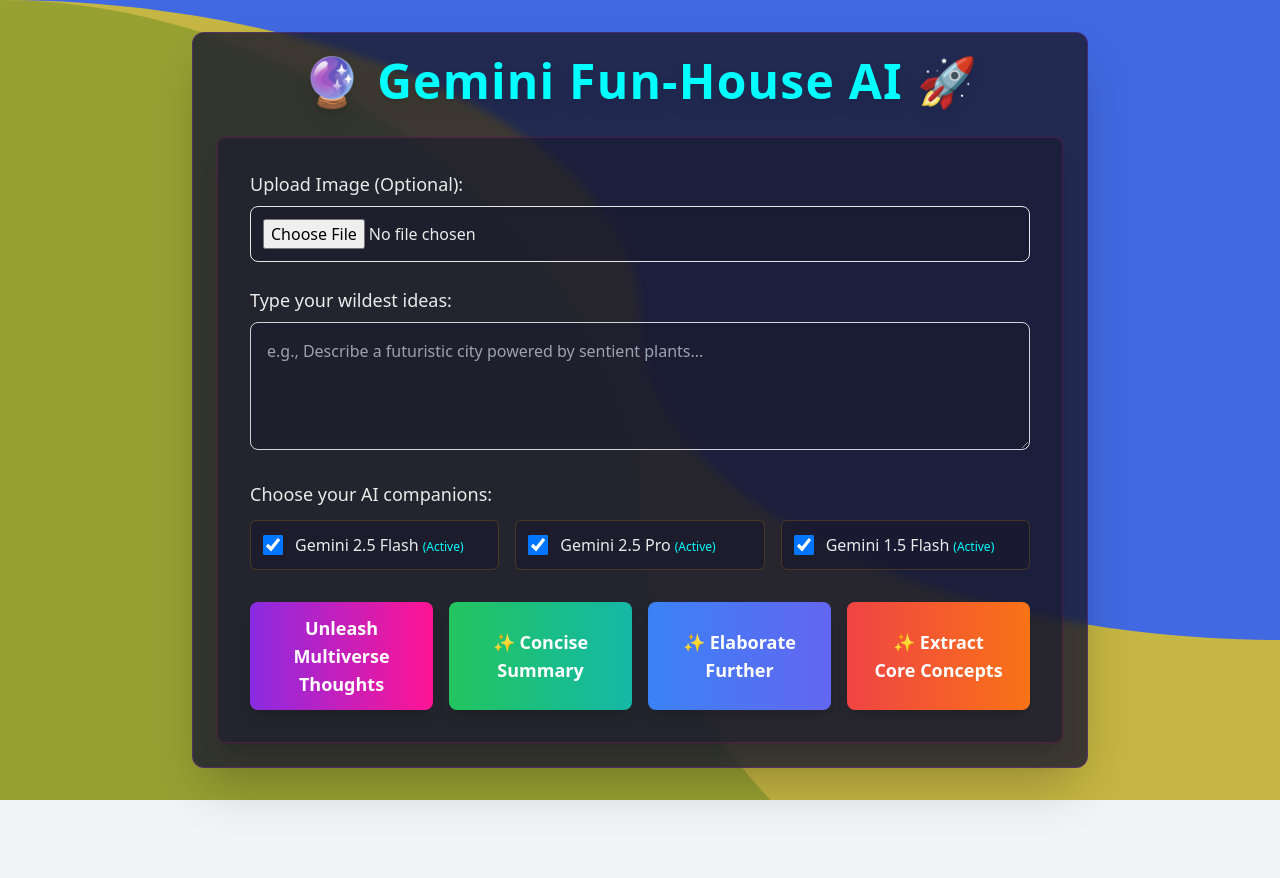
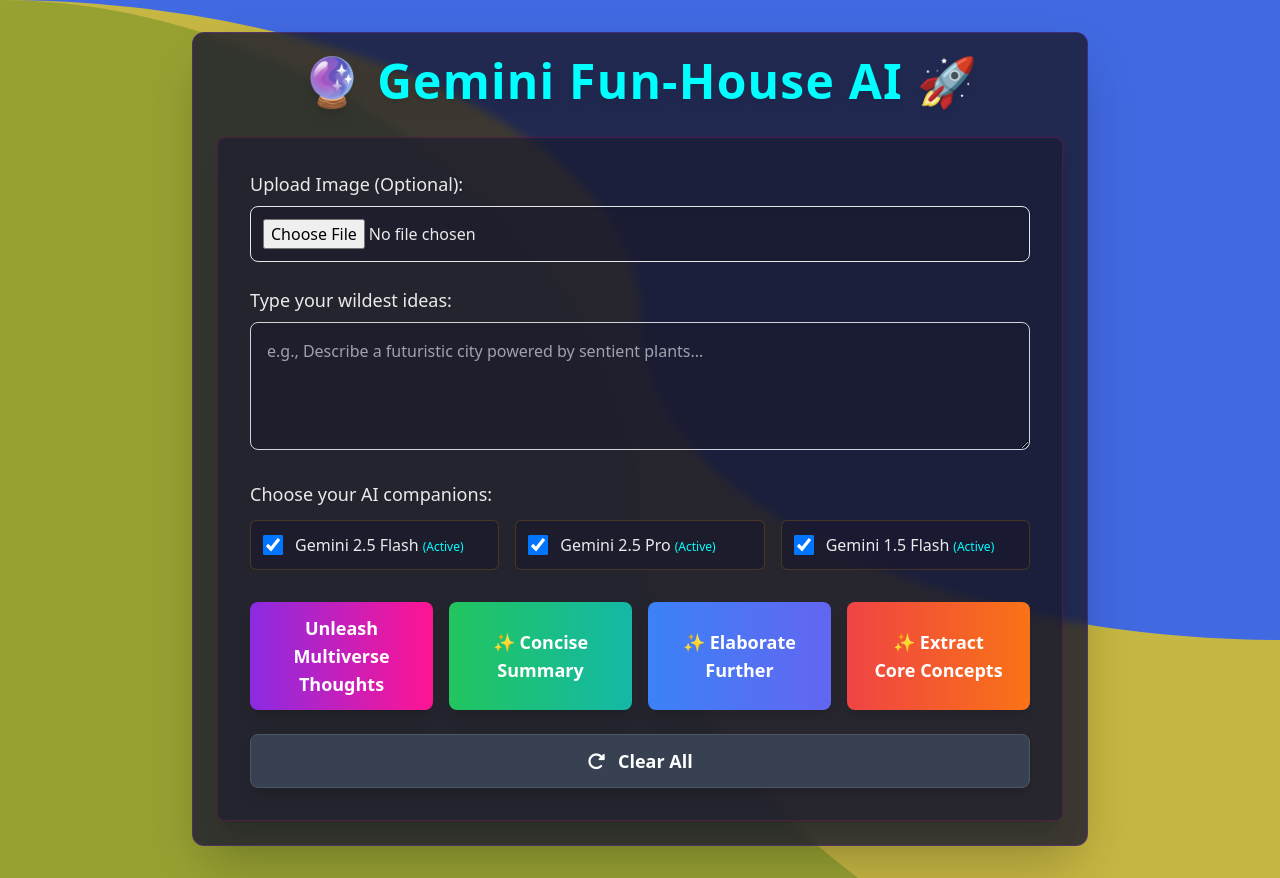
Before and after one commit to rozes12/mwP, a React app: page / in a window 1280 px wide. Before the commit the page ends 800 px from the top, so only its background shows below. Built offline with nearby package versions, Linux system fonts and the light colour scheme; the HTML template or start-up script is replaced by a standard one.

Commit message:
adding clear all button

```diff
--- a/src/App.jsx
+++ b/src/App.jsx
@@ -1,6 +1,7 @@
 // frontend/src/App.js
 import React, { useState } from 'react';
 import './index.css'; // Or './App.css', depending on where your Tailwind directives are
+import '@fortawesome/fontawesome-free/css/all.min.css';
 
 function App() {
     const [prompt, setPrompt] = useState('');
@@ -44,6 +45,14 @@
             setSelectedImage(null);
             setImageData(null);
         }
+    };
+
+    const handleClearAll = () => {
+        setPrompt('');           // Clear the text prompt
+        setResults({});          // Clear all AI results
+        setSelectedImage(null);  // Clear selected image file
+        setImageData(null);      // Clear image Base64 data
+
     };
 
     const callBackendApi = async (endpoint, payload) => {
@@ -282,6 +291,19 @@
                             {loading ? 'Scanning...' : '✨ Extract Core Concepts'}
                         </button>
                     </div>
+                    {/* --- NEW: Clear All Button --- */}
+<div className="mt-6">
+    <button
+        onClick={handleClearAll}
+        className="w-full py-3 px-6 rounded-lg font-bold text-lg text-white
+                   bg-gray-700 shadow-lg border border-gray-600
+                   hover:bg-gray-600 hover:border-gray-500
+                   transition-all duration-300 ease-in-out transform hover:-translate-y-1"
+    >
+        <i className="fas fa-redo-alt mr-2"></i> Clear All
+    </button>
+</div>
+{/* --- END NEW: Clear All Button --- */}
                 </div>
 
                 {/* Loading Indicator */}
```
